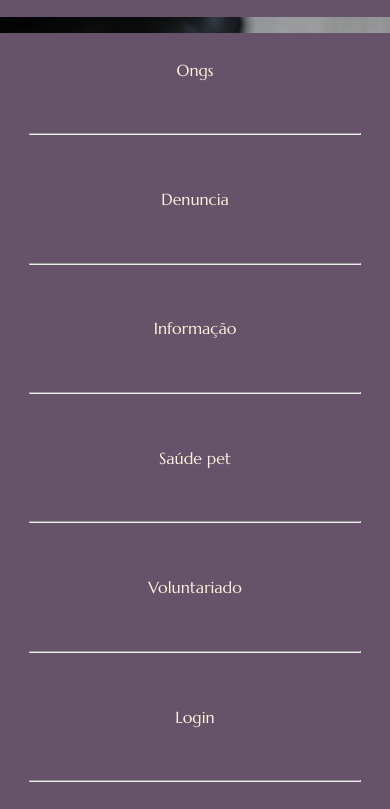
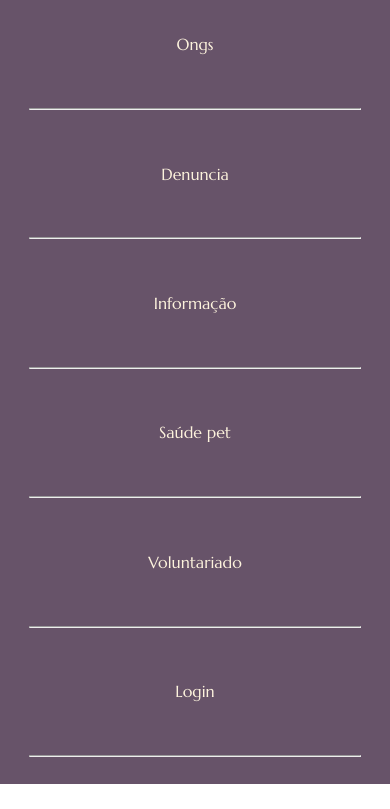
Before and after one commit to GabrielRoreds/voz-animal-api, a plain HTML site: page index.html in a window 390 px wide. Both pictures are taken after a click on the element "menu". Shown: the part 77-886 px from the top of the page. After the commit the page ends 861 px from the top, so only its background shows below. Drawn offline with nearby package versions, Linux system fonts and the light colour scheme; a web font is replaced by a local one.

Commit message:
menu corrigido

```diff
--- a/style.css
+++ b/style.css
@@ -65,7 +65,7 @@ nav{
     }
     .lista-menu{
         position: absolute;
-        top: 13vh;
+        top: 10vh;
         right: 0;
         width: 50vw;
         height: 92vh;
@@ -74,7 +74,9 @@ nav{
         flex-direction: column;
         align-items: center;
         justify-content: space-around;
-        transform: translateX(100%);
+        display: none;  /*esconde o menu que foi deslocado*/
+
+        transform: translateX(100%); /*desloca o menu para o eixo x*/
         z-index: 20; /*menu fica sobre a caixa titulo*/
     }
     .linha-menu{
@@ -106,6 +108,7 @@ nav{
 }
 .lista-menu.active{ /*colocando javascritp*/
     transform: translateX(0);/*move menu para a posição visível*/
+    display: block; /*mostra o menu que foi escondido*/
     display: flex;
 }
 /*estilização do main*/
```
Also changed, not shown: index.html (+0 -1 lines).
